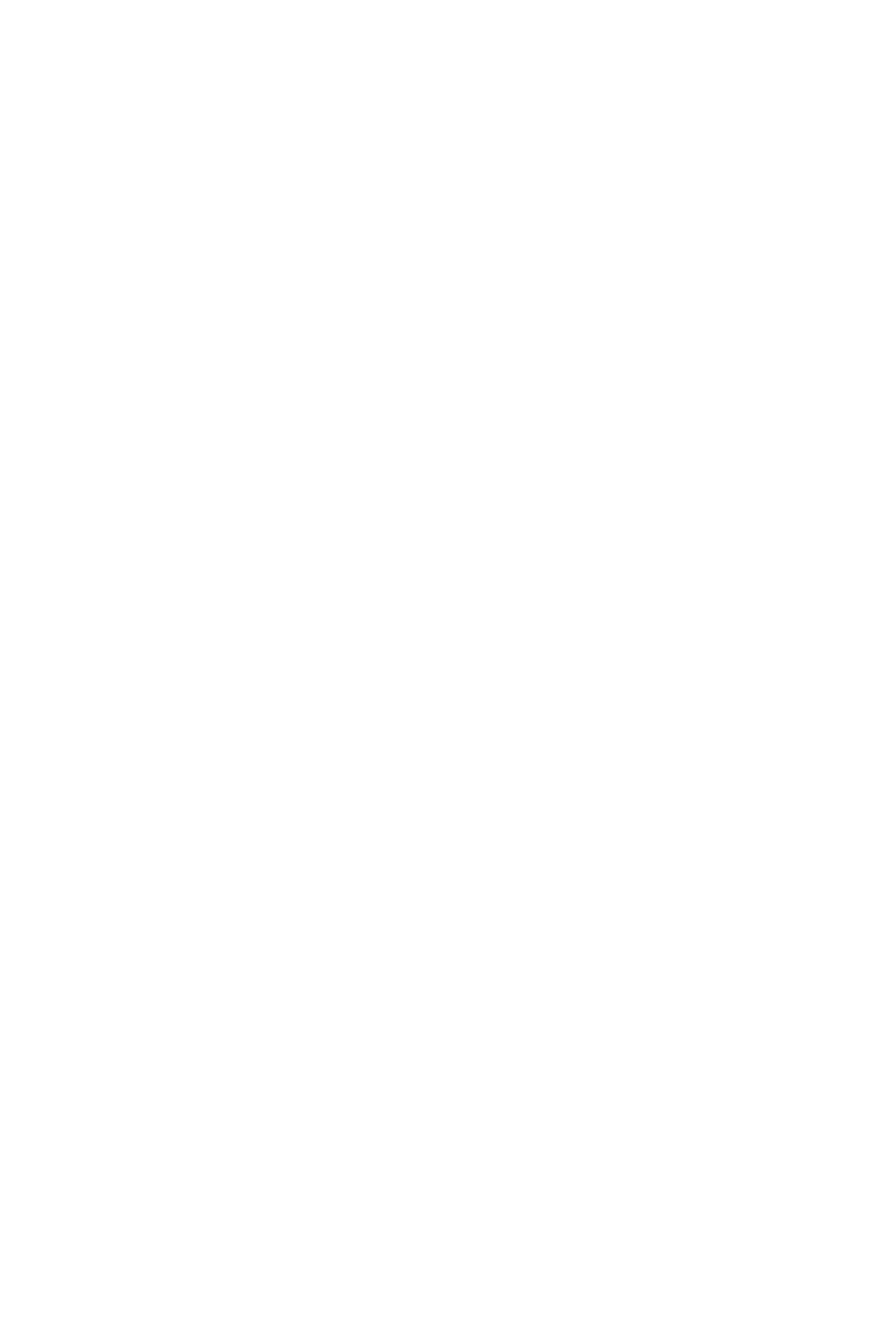
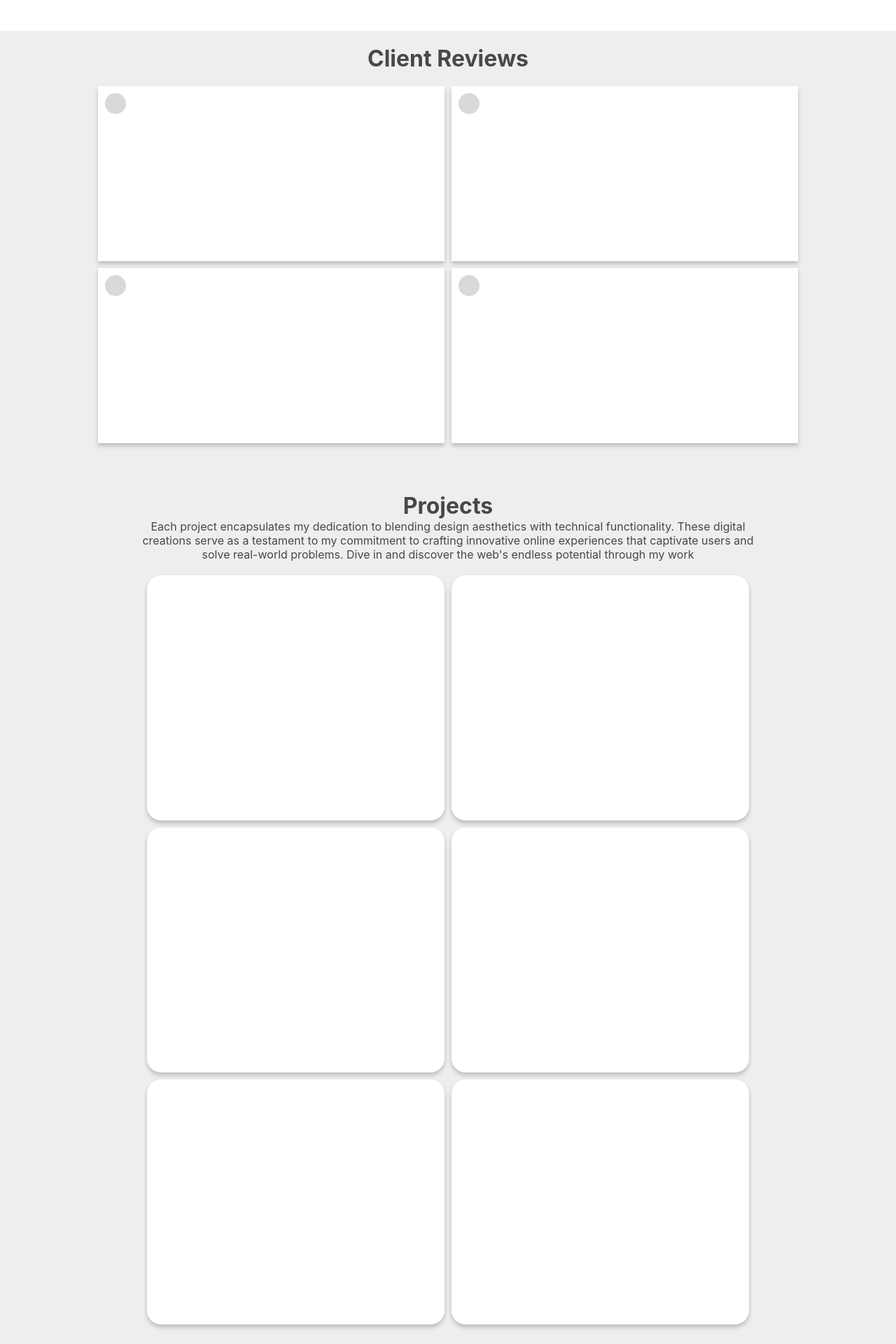
Before and after one commit to AndileSouth/Freelance, a React (Create React App) app: page / in a window 1280 px wide. Shown: the part 520-2440 px from the top of the page at 70% size. Before the commit the page ends 800 px from the top, so only its background shows below. Built offline with nearby package versions, Linux system fonts and the light colour scheme.

Commit message:
Completed  components

```diff
--- a/src/components/Home.css
+++ b/src/components/Home.css
@@ -21,6 +21,7 @@
     margin: 0 50px;
     font-size: large;
     font-weight: 500;
+
 }
 
 .intro .image-container img {
@@ -64,15 +65,162 @@
     flex: none;
 }
 
+
 .work:hover {
     background-color: #0062ffb9;
 }
 
-@media screen and (max-width:300px) {
-    .btns {
-        flex-direction: column;
-    }
+.below-home {
+    /* background-color: var(--secondary-background-color); */
+    background-color: var(--third-backgrond-color);
+    margin-top: 120px;
 }
+
+.client-reviews {
+    text-align: center;
+    padding-top: 20px;
+    max-width: 1000px;
+    margin: 0 auto;
+    flex-wrap: wrap;
+}
+
+.reviews .row{
+    justify-content: space-around;
+    margin: 20px;
+    gap: 10px;
+}
+
+.reviews {
+    margin-top: 20px;
+    display: grid;
+    grid-template-columns: repeat(2, 1fr);
+    flex: 1;
+    gap: 10px;
+    place-content: center;
+}
+
+.boxes {
+    min-width: 50px;
+    min-height: 100px;
+    height: 250px;
+
+    flex: 1;
+    background-color: var(--primary-background-color);
+    box-shadow: 0 4px 6px rgba(0, 0, 0, 0.212);
+}
+
+.profilePic {
+    height: 30px;
+    width: 30px;
+    border-radius: 30px;
+    background-color: var(--secondary-background-color);
+    margin: 10px;
+}
+
+.projects {
+   max-width: 900px;
+    margin: 70px auto;
+    text-align: center;
+}
+
+.projects h1 {
+    text-align: center;
+    margin-top: 50px;
+}
+
+.project-contaner {
+    display: grid;
+    grid-template-columns: repeat(2,1fr);
+    margin: 20px 20px;
+    gap:10px;
+}
+
+.project-contaner .row {
+    flex: 1;
+    gap: 10px;
+}
+
+.project {
+    height: 350px;
+
+    flex: 1;
+    border-radius: 20px;
+    background-color: var(--primary-background-color);
+    box-shadow: 0 4px 6px rgba(0, 0, 0, 0.212);
+}
+
+
+/* Skills */
+
+.skills .image-container {
+    max-width: 600px;
+    margin: 0 auto;
+    padding: 5px;
+}
+
+.skills {
+    text-align: center;
+}
+
+.skill-container {
+    display: grid;
+    grid-template-columns: repeat(3,1fr);
+    gap: 10px;
+    margin: 10px 30px;
+}
+
+.skill {
+    flex: 1;
+    height: 300px;
+    min-width: 50px;
+    background-color: var(--primary-background-color);
+    box-shadow: 0 4px 6px rgba(0, 0, 0, 0.212);
+    align-items: center;
+    text-align: center;
+}
+
+.skill h2 {
+    color: var(--color-black);
+}
+
+.skill p {
+    margin: 10px;
+}
+
+.contacts {
+    padding: 40px 30px;
+}
+
+.contacts h1 {
+    color: var(--color-black);
+
+}
+
+.availability {
+    display: inline-block;
+    height: 20px;
+    width: 20px;
+    border-radius: 20px;
+    background-color: var(--blue);
+}
+
+.animation {
+    gap: 5px;
+    margin: 10px;
+}
+
+footer {
+    align-items: center;
+    background-color: var(--User-pp-background-color);
+    padding: 10px;
+    color: var(--primary-background-color);
+    font-size: large;
+    font-weight: 500;
+    text-align: center;
+}
+
+
+
 
 @media screen and (max-width:768px) {
     .home-content {
@@ -97,4 +245,86 @@
         justify-content: center;
         margin-top: 20px;
     }
+
+    .project-contaner {
+        display: grid;
+        grid-template-columns: repeat(1,1fr);
+        margin: 20px 20px;
+        gap:10px;
+    }
+
+    .projects {
+        text-align: center;
+    }
+
+    .project {
+        height: 370px;
+    }
 }
+
+@media screen and (max-width:576px) {
+    .reviews {
+        margin: 20px;
+        display: grid;
+        grid-template-columns: repeat(1, 1fr);
+        flex: 1;
+        gap: 10px;
+
+    }
+
+    .project-contaner {
+        display: grid;
+        grid-template-columns: repeat(1, 1fr);
+        margin: 20px 20px;
+        gap:10px;
+    }
+
+    .projects {
+        text-align: center;
+    }
+
+    .project {
+        height: 340px;
+    }
+
+    .skill-container {
+        display: grid;
+        grid-template-columns: repeat(2,1fr);
+        gap: 10px;
+        margin: 10px 30px;
+    }
+
+    .contacts h1 {
+        color: var(--color-black);
+        font-size: larger;
+    }
+
+}
+
+@media screen and (max-width:350px) {
+    .btns {
+        flex-direction: column;
+    }
+
+    .projects {
+        text-align: center;
+    }
+
+    .project {
+        height: 300px;
+    }
+
+    .skill-container {
+        display: grid;
+        grid-template-columns: repeat(1,1fr);
+        gap: 10px;
+        margin: 10px 30px;
+    }
+
+    .contacts h1 {
+        color: var(--color-black);
+        font-size: larger;
+    }
+
+
+}
--- a/src/components/Home.js
+++ b/src/components/Home.js
@@ -8,9 +8,9 @@ const HOME = () => {
             <div className="home-content">
                 <div className="intro row">
                     <div className='intro1'>
-                        <p>Hi there, I’m Andile 👋</p>
+                        <p className='hello'>Hi there, I’m Andile 👋</p>
 
-                        <p><span className='darker'>Web Developer(backend + frontend = fullstack)</span></p>
+                        <p><span className='darker'>Web Developer(backend + frontend)</span></p>
 
                         <p>I specialize in crafting dynamic and engaging websites that bring your digital vision to life. Whether you're a small startup or a medium-sized company, I'm here to create a stunning online presence for your business.</p>
 
@@ -31,6 +31,130 @@ const HOME = () => {
 
                     </div>
                 </div>
+            <div className="below-home">
+
+                <div className="client-reviews col">
+
+                    <div><h1>Client Reviews</h1></div>
+                    <div className="reviews">
+
+                        <div className="boxes">
+                            <div className="profilePic">
+
+                            </div>
+
+                        </div>
+                        <div className="boxes">
+                            <div className="profilePic">
+
+                            </div>
+
+                        </div>
+
+
+                        <div className="boxes">
+                            <div className="profilePic">
+
+                            </div>
+
+                        </div>
+                        <div className="boxes">
+                            <div className="profilePic">
+
+                            </div>
+
+                        </div>
+
+                    </div>
+                </div>
+
+                <div className="projects">
+                    <h1>Projects</h1>
+                    <p>Each project encapsulates my dedication to blending design aesthetics with technical functionality. These digital creations serve as a testament to my commitment to crafting innovative online experiences that captivate users and solve real-world problems. Dive in and discover the web's endless potential through my work</p>
+                    <div className='project-contaner'>
+
+                        <div className="project"></div>
+                        <div className="project"></div>
+                        <div className="project"></div>
+
+                        <div className="project"></div>
+                        <div className="project"></div>
+                        <div className="project"></div>
+
+                    </div>
+                </div>
+
+                <div className="skills">
+                    <div className="image-container">
+                        <img src={IMAGES.image2} alt="" />
+                    </div>
+
+                    <h1>Skills</h1>
+
+                    <div className="skill-container">
+                        <div className="skill col">
+                            <div className="profilePic"></div>
+
+                            <h2>Design</h2>
+
+                            <p>I value simple content structure, clean design patterns, and thoughtful interactions.</p>
+
+                            <div className="tools">
+                                <h3>Tools</h3>
+                                <p>figma</p>
+                            </div>
+
+                        </div>
+
+                        <div className="skill col">
+                            <div className="profilePic"></div>
+                            <h2>Frontend</h2>
+
+                            <p>I like to code things from scratch, and enjoy bringing ideas to life in the browser.</p>
+
+                            <div className="tools">
+                                <h3>Languages</h3>
+                                Html,Css,Javascript and React.js
+                            </div>
+                        </div>
+
+                        <div className="skill col">
+                        <div className="profilePic"></div>
+                        <h2>Backend</h2>
+                        <p>Php</p>
+                        <p>mySQL</p>
+                        <p>Apache</p>
+                        </div>
+                    </div>
+
+                </div>
+
+                <div className="contacts">
+                    <h1>In need of a Developer ?</h1>
+                    <div className='animation row'><span className='availability'></span> I'm currently available for work</div>
+
+                    <button className='work cursor'>
+                        Message me
+                    </button>
+                </div>
+
+            </div>
+
+            <footer className='col'>
+            <div className="profilePic"></div>
+
+            <p>I look forward to the possibility of collaborating on your next digital project.</p>
+            <p>
+                Feel free to get in touch with me.
+            </p>
+
+            <div className='row'>
+            <div className="profilePic"></div>
+            <div className="profilePic"></div>
+            <div className="profilePic"></div>
+            <div className="profilePic"></div>
+            </div>
+            </footer>
             </div>
         </div>
      );
```
